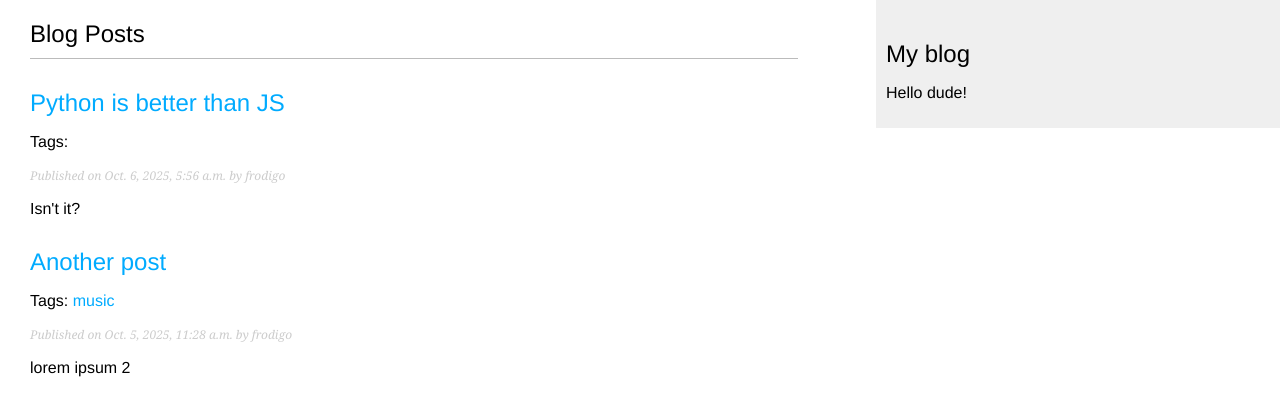
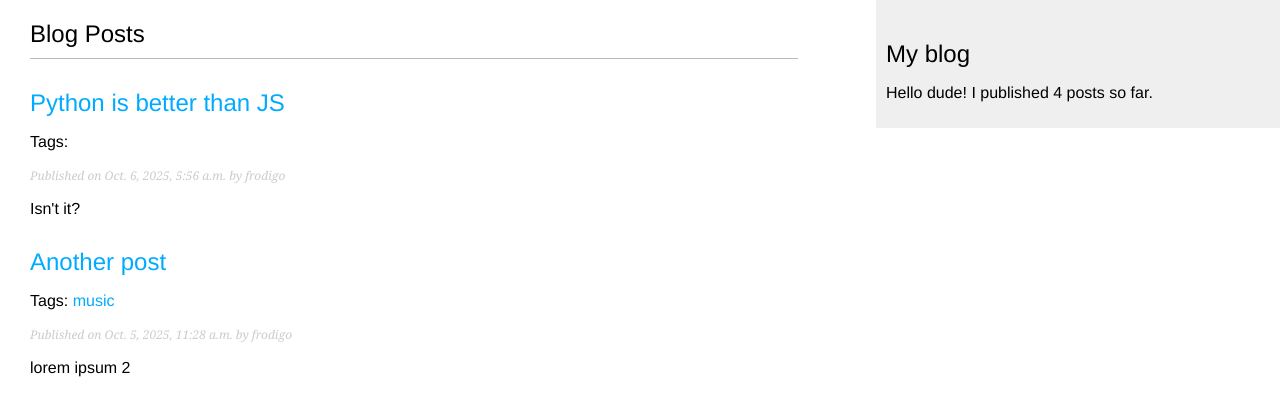
Before and after one commit to Frodigo/garage, a Django app: page /blog/ in a window 1280 px wide. Shown: the top 407 px of the page. Run offline with Django 5.2, Linux system fonts and the light colour scheme; data comes from the database, SQL or seed files in the repository; parts of the project's set-up code (start-up, migrations or seed data) failed here and were passed over.

Commit message:
feat: added total_posts template tag

```diff
--- a/Projects/Testtrack/M1 - Django Learning/mysite/blog/templates/blog/base.html
+++ b/Projects/Testtrack/M1 - Django Learning/mysite/blog/templates/blog/base.html
@@ -1,3 +1,4 @@
+{% load blog_tags %}
 {% load static %}
 <!DOCTYPE html>
 <html lang="en">
@@ -9,11 +10,11 @@
 </head>
 <body>
   <article id="content">
-        {% block content %}{% endblock %}
+    {% block content %}{% endblock %}
   </article>
   <aside id="sidebar">
-        <h2>My blog</h2>
-        <p> Hello dude!</p>
+    <h2>My blog</h2>
+    <p>Hello dude! I published {% total_posts %} posts so far.</p>
   </aside>
 </body>
 </html>
--- /dev/null
+++ b/Projects/Testtrack/M1 - Django Learning/mysite/blog/templatetags/blog_tags.py
@@ -0,0 +1,9 @@
+from django import template
+from ..models import Post
+
+register = template.Library()
+
+
+@register.simple_tag
+def total_posts():
+    return Post.published.count()
```
Also changed, not shown: Projects/Testtrack/M1 - Django Learning/mysite/blog/templatetags/__init__.py (added).
